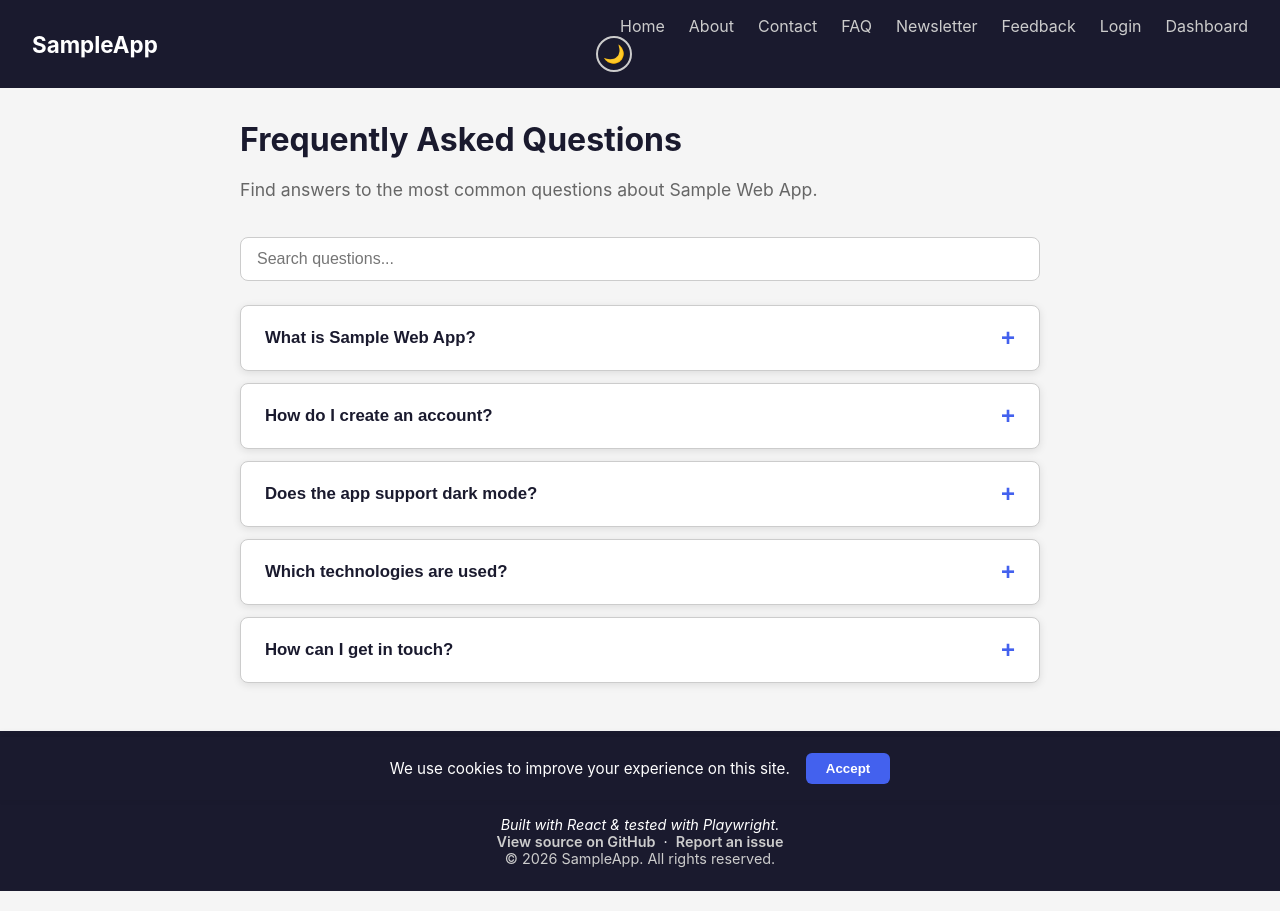
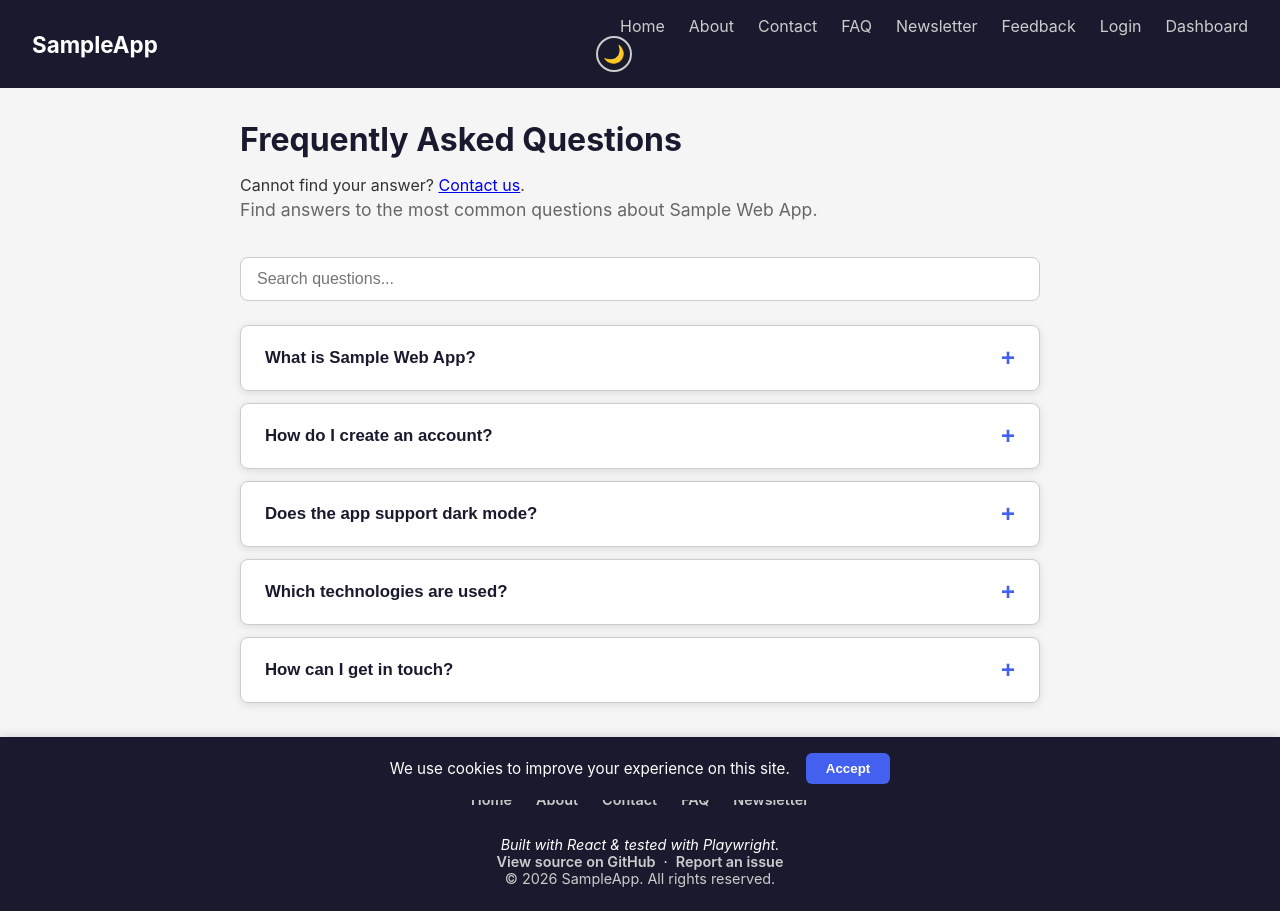
Before and after one commit to microsoft/sample-webapp, a React (Create React App) app: page /faq in a window 1280 px wide. Built offline with nearby package versions, Linux system fonts and the light colour scheme.

Commit message:
feat: add contact-hint note to FAQ page

```diff
--- a/src/pages/FAQ.js
+++ b/src/pages/FAQ.js
@@ -49,6 +49,7 @@ function FAQ() {
   return (
     <div className="faq">
       <h1>Frequently Asked Questions</h1>
+      <p className="faq-notice" role="note">Cannot find your answer? <a href="/contact">Contact us</a>.</p>
       <p className="faq-intro">
         Find answers to the most common questions about Sample Web App.
       </p>
```
